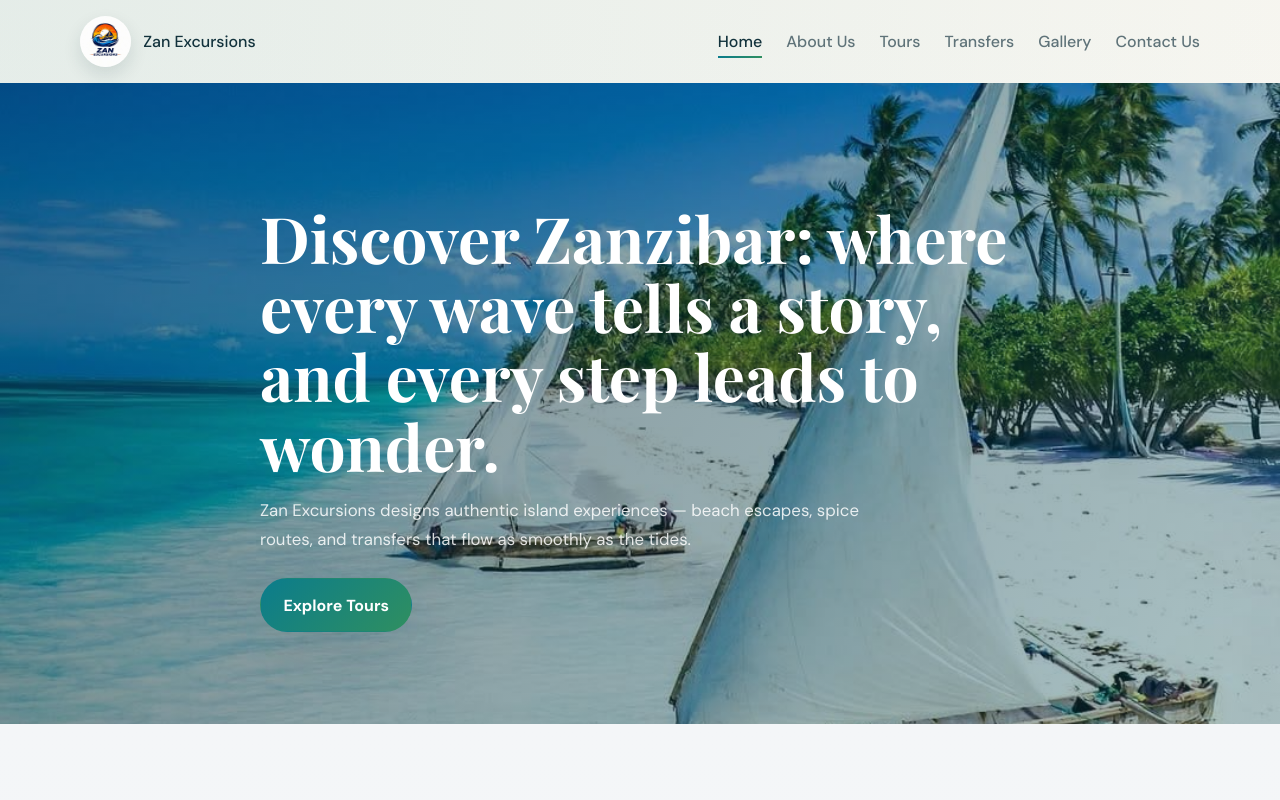
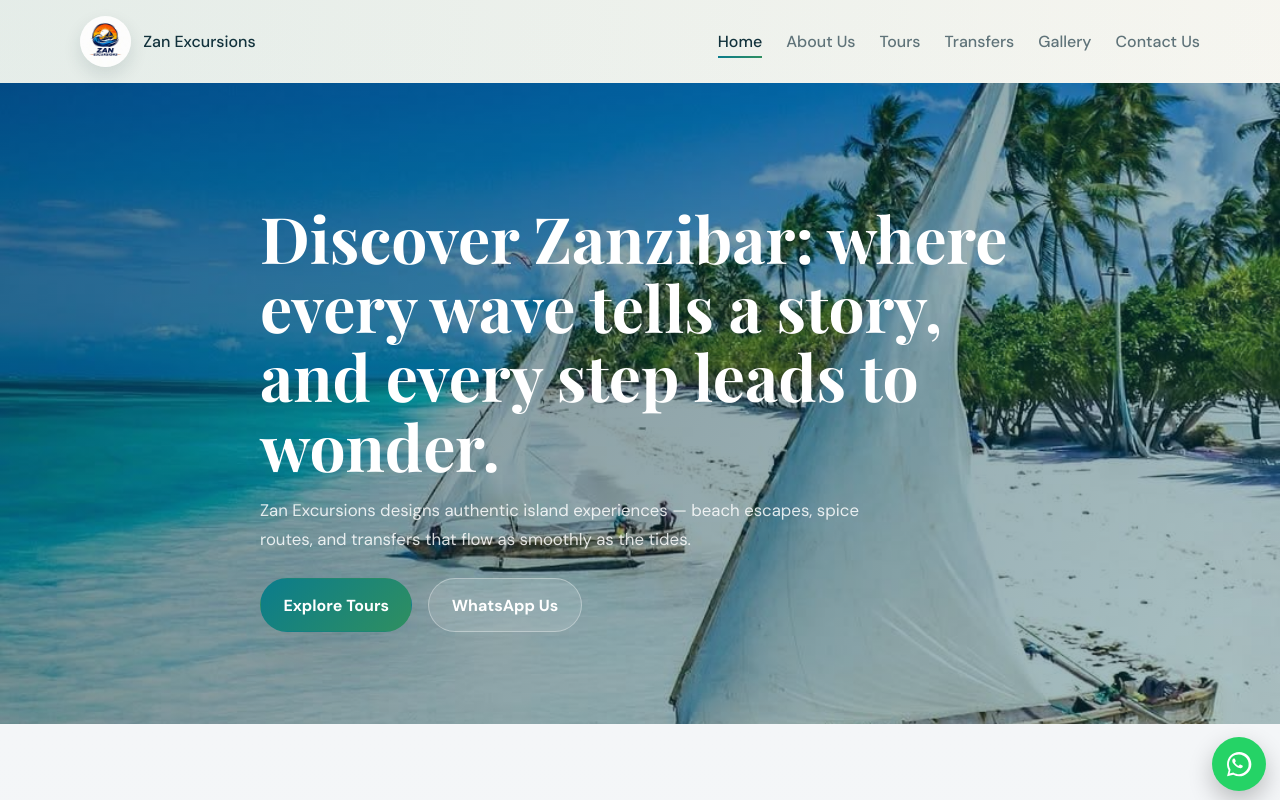
Before and after one commit to aliyusufabass-tech/myproject, a React (Vite) app in the folder frontend/: page / in a window 1280 px wide. Shown: the top 800 px of the page. Built offline with nearby package versions, Linux system fonts and the light colour scheme.

Commit message:
last&list commit

```diff
--- a/frontend/index.html
+++ b/frontend/index.html
@@ -10,7 +10,9 @@
     <title>Zan Excursions</title>
     <link rel="preconnect" href="https://fonts.googleapis.com" />
     <link rel="preconnect" href="https://fonts.gstatic.com" crossorigin />
-    <link rel="icon" type="image/x-icon" href="/favicon.ico" />
+    <link rel="icon" type="image/png" sizes="32x32" href="/favicon.png" />
+    <link rel="icon" type="image/png" sizes="192x192" href="/favicon.png" />
+    <link rel="apple-touch-icon" href="/apple-touch-icon.png" />
     <link
       href="https://fonts.googleapis.com/css2?family=DM+Sans:wght@400;500;700&family=Playfair+Display:wght@600;700&display=swap"
       rel="stylesheet"
--- a/frontend/src/App.jsx
+++ b/frontend/src/App.jsx
@@ -29,6 +29,25 @@ function App() {
             <Route path="/contact" element={<ContactPage />} />
           </Routes>
         </main>
+        <a
+          className="whatsapp-float"
+          href="https://wa.me/255792692084"
+          target="_blank"
+          rel="noopener noreferrer"
+          aria-label="Chat with us on WhatsApp"
+          title="Chat on WhatsApp"
+        >
+          <svg viewBox="0 0 32 32" aria-hidden="true" focusable="false">
+            <path
+              fill="currentColor"
+              d="M19.11 17.16c-.27-.13-1.6-.79-1.85-.88-.25-.09-.43-.13-.61.13-.18.27-.7.88-.86 1.06-.16.18-.31.2-.58.07-.27-.13-1.12-.41-2.13-1.32-.79-.71-1.32-1.58-1.47-1.84-.15-.27-.02-.41.11-.54.12-.12.27-.31.4-.47.13-.16.18-.27.27-.45.09-.18.04-.34-.02-.47-.07-.13-.61-1.48-.84-2.03-.22-.53-.45-.46-.61-.47h-.52c-.18 0-.47.07-.72.34-.25.27-.95.93-.95 2.27 0 1.34.97 2.63 1.11 2.81.13.18 1.91 2.92 4.62 4.09.65.28 1.16.45 1.56.58.66.21 1.25.18 1.72.11.52-.08 1.6-.65 1.83-1.27.22-.62.22-1.15.16-1.27-.07-.11-.25-.18-.52-.31Z"
+            />
+            <path
+              fill="currentColor"
+              d="M16 3.2c-7.06 0-12.8 5.74-12.8 12.8 0 2.24.58 4.43 1.68 6.36L3.2 28.8l6.6-1.74A12.75 12.75 0 0 0 16 28.8c7.06 0 12.8-5.74 12.8-12.8S23.06 3.2 16 3.2Zm0 23.3c-2.05 0-4.05-.55-5.8-1.59l-.42-.25-3.92 1.03 1.05-3.82-.27-.43a10.39 10.39 0 1 1 9.36 5.06Z"
+            />
+          </svg>
+        </a>
         <Footer />
       </div>
     </>
--- a/frontend/src/pages/HomePage.jsx
+++ b/frontend/src/pages/HomePage.jsx
@@ -67,6 +67,14 @@ function HomePage() {
           </p>
           <div className="hero__actions">
             <Button to="/tours">Explore Tours</Button>
+            <Button
+              href="https://wa.me/255792692084"
+              target="_blank"
+              rel="noopener noreferrer"
+              variant="secondary"
+            >
+              WhatsApp Us
+            </Button>
           </div>
         </div>
       </section>
--- a/frontend/src/styles/global.css
+++ b/frontend/src/styles/global.css
@@ -1503,6 +1503,34 @@ p {
   gap: 1rem;
   flex-wrap: wrap;
   margin: 1.5rem 0;
+}
+
+.whatsapp-float {
+  position: fixed;
+  right: 0.85rem;
+  bottom: 0.55rem;
+  z-index: 1000;
+  display: flex;
+  align-items: center;
+  justify-content: center;
+  width: 3.4rem;
+  height: 3.4rem;
+  border-radius: 50%;
+  background: #25d366;
+  color: #ffffff;
+  font-weight: 800;
+  font-size: 0.9rem;
+  line-height: 1;
+  box-shadow: 0 10px 24px rgba(0, 0, 0, 0.24);
+}
+
+.whatsapp-float:hover {
+  transform: translateY(-2px);
+}
+
+.whatsapp-float svg {
+  width: 1.9rem;
+  height: 1.9rem;
 }
 
 .hero__stats {
```
Also changed, not shown: frontend/public/apple-touch-icon.png (added), frontend/public/favicon.png (added).
